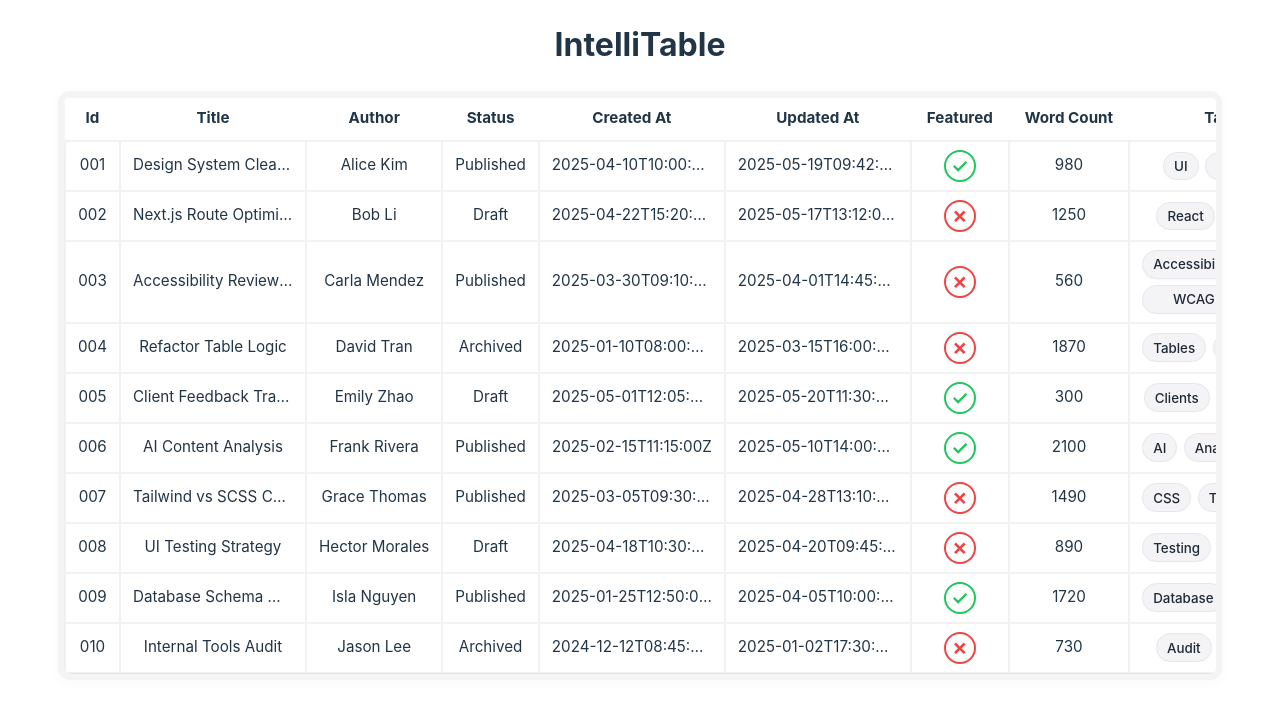
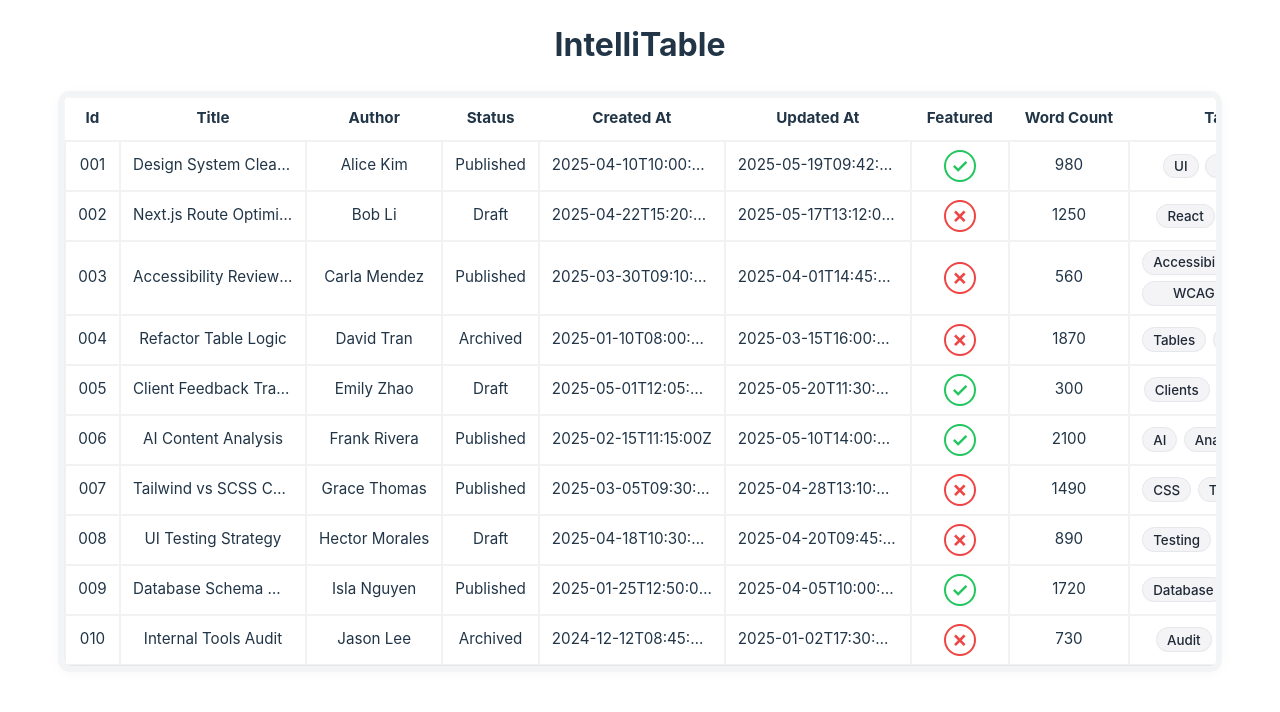
Before and after one commit to andrewvallejo/IntelliTable, a React (Vite) app: page / in a window 1280 px wide. Shown: the top 712 px of the page. Built offline with nearby package versions, Linux system fonts and the light colour scheme.

Commit message:
fix: Adjust padding for tag elements in TagCell component

```diff
--- a/src/components/Cell/TagCell.module.css
+++ b/src/components/Cell/TagCell.module.css
@@ -24,7 +24,7 @@
   background-color: #f4f4f6;
   color: #1f2937;
   border-radius: 9999px;
-  padding: 0.25em 0.75em;
+  padding: 0.1em 0.75em;
   font-size: 0.88em;
   font-weight: 500;
   white-space: nowrap;
```
